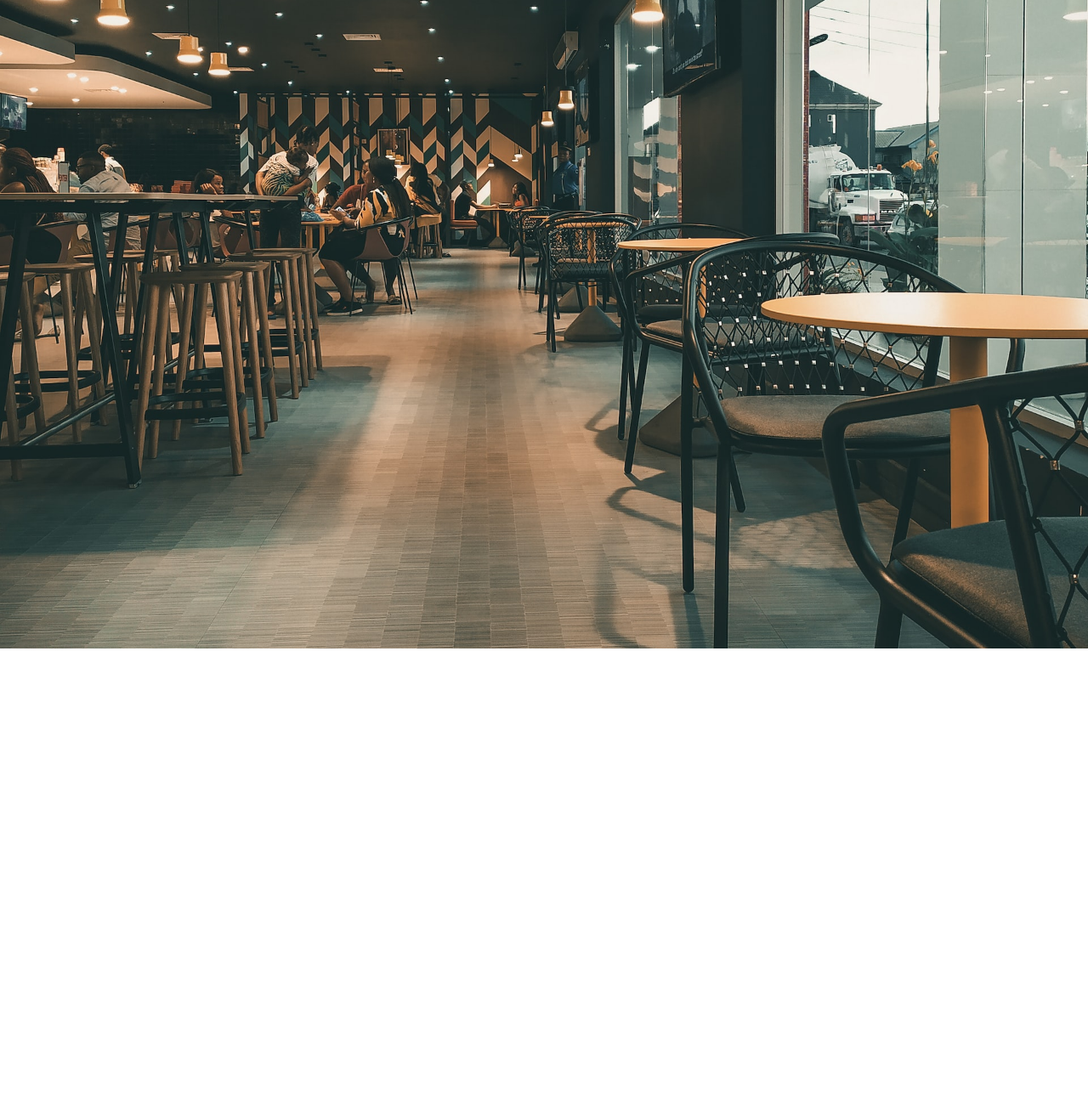
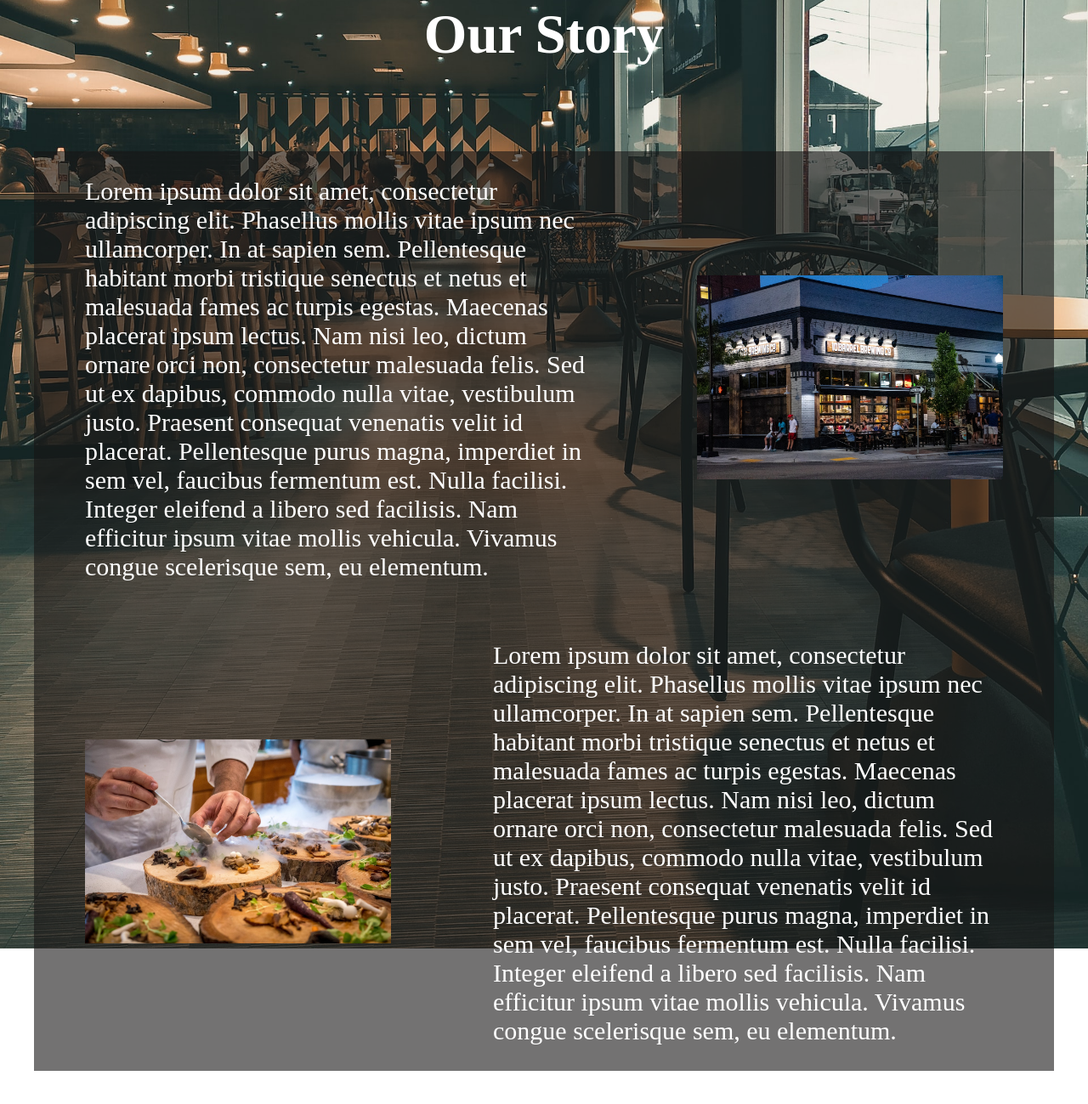
Before and after one commit to Ryanj24/Restaurant-Page, a website built with webpack: page dist/index.html in a window 1280 px wide. Shown: the part 137-1436 px from the top of the page at 85% size. Before the commit the page ends 900 px from the top, so only its background shows below. Built offline with nearby package versions, Linux system fonts and the light colour scheme.

Commit message:
Added about page and styled

```diff
--- a/src/about.js
+++ b/src/about.js
@@ -2,16 +2,75 @@ import './styles/index.css'
 import { navFunction } from './navbar.js'
 import { clearFunction } from './clearFunction.js'
 import bgImg from './assets/images/main-bg.jpg';
+import exteriorPicture from './assets/images/exterior.jpg';
+import hands from './assets/images/chefHands.jpg';
 
 const aboutFunction = () => {
+
+    // Set the navbar at the top of the page
     navFunction();
+
+    // Clear any previous content on the page to load the about page content
     clearFunction();
 
+    // Set background
     document.body.style.backgroundImage = `url(${bgImg})`;
+
+    // Get the content div from the DOM
     const content = document.getElementById('content');
 
+    // Create container to house about page content and assign class about-main-container
     const mainContainer = document.createElement('div');
-    mainContainer.innerHTML = "Hello World";
+    mainContainer.classList.add('about-main-container');
+
+    // Create Header
+    const aboutHeader = document.createElement('h1');
+    aboutHeader.textContent = "Our Story";
+    mainContainer.appendChild(aboutHeader);
+
+    const infoSection = document.createElement('section');
+    infoSection.classList.add('info-section');
+
+    const group1 = document.createElement('div');
+    group1.classList.add('group1');
+    const group2 = document.createElement('div');
+    group2.classList.add('group2');
+
+
+    const group1Info = document.createElement('div');
+    group1Info.innerHTML = "Lorem ipsum dolor sit amet, consectetur adipiscing elit. Phasellus mollis vitae ipsum nec ullamcorper. In at sapien sem. Pellentesque habitant morbi tristique senectus et netus et malesuada fames ac turpis egestas. Maecenas placerat ipsum lectus. Nam nisi leo, dictum ornare orci non, consectetur malesuada felis. Sed ut ex dapibus, commodo nulla vitae, vestibulum justo. Praesent consequat venenatis velit id placerat. Pellentesque purus magna, imperdiet in sem vel, faucibus fermentum est. Nulla facilisi. Integer eleifend a libero sed facilisis. Nam efficitur ipsum vitae mollis vehicula. Vivamus congue scelerisque sem, eu elementum.";
+    group1Info.classList.add('info');
+    group1.appendChild(group1Info);
+
+    const group1PictureDiv = document.createElement('div');
+    group1PictureDiv.classList.add('picture-div');
+    const group1Picture = document.createElement('img');
+    group1Picture.src = exteriorPicture;
+    group1PictureDiv.appendChild(group1Picture);
+    group1.appendChild(group1PictureDiv);
+
+
+
+    const group2PictureDiv = document.createElement('div');
+    group2PictureDiv.classList.add('picture-div');
+    const group2Picture = document.createElement('img');
+    group2Picture.src = hands;
+    group2PictureDiv.appendChild(group2Picture);
+    group2.appendChild(group2PictureDiv);
+
+    const group2Info = document.createElement('div');
+    group2Info.innerHTML = "Lorem ipsum dolor sit amet, consectetur adipiscing elit. Phasellus mollis vitae ipsum nec ullamcorper. In at sapien sem. Pellentesque habitant morbi tristique senectus et netus et malesuada fames ac turpis egestas. Maecenas placerat ipsum lectus. Nam nisi leo, dictum ornare orci non, consectetur malesuada felis. Sed ut ex dapibus, commodo nulla vitae, vestibulum justo. Praesent consequat venenatis velit id placerat. Pellentesque purus magna, imperdiet in sem vel, faucibus fermentum est. Nulla facilisi. Integer eleifend a libero sed facilisis. Nam efficitur ipsum vitae mollis vehicula. Vivamus congue scelerisque sem, eu elementum.";
+    group2Info.classList.add('info');
+    group2.appendChild(group2Info);
+
+
+
+
+    infoSection.appendChild(group1);
+    infoSection.appendChild(group2);
+    mainContainer.appendChild(infoSection);
+
+
 
     content.appendChild(mainContainer);
 }
--- a/src/home.js
+++ b/src/home.js
@@ -8,6 +8,7 @@ const homeFunction = () => {
     // Call navFunction to set the navbar at the top of the page
     navFunction();
 
+    // Clear the previous content on the page to load the home page content
     clearFunction();
 
     // Get the content container from the HTML page & set the background image
--- a/src/styles/index.css
+++ b/src/styles/index.css
@@ -23,15 +23,16 @@ a:hover {
 }
 
 #content {
-    height: 100%;
     display: flex;
     justify-content: center;
+    /*background-color: red;*/
     /*
     background-size: cover;
     background-repeat: no-repeat;
     background-position: 50% 50%;*/
     position: relative;
     top: 100px;
+    padding: 20px;
 }
 
 .navbar {
@@ -43,6 +44,7 @@ a:hover {
     padding: 15px 30px;
     background-color: rgba(22, 21, 21, 0.6);
     width: 100%;
+    z-index: 10;
 }
 
 .navbar > h1 {
@@ -86,3 +88,70 @@ a:hover {
     font-size: 45px;
     font-style: italic;
 }
+
+.about-main-container {
+    display: flex;
+    flex-direction: column;
+    align-items: center;
+    /*background-color: aqua;*/
+    width: 100%;
+    padding: 20px;
+    height: fit-content;
+}
+
+.about-main-container > h1 {
+    font-size: 65px;
+    margin-bottom: 100px;
+}
+
+.about-main-container .info-section {
+    display: flex;
+    flex-direction: column;
+    align-items: center;
+    width: 100%;
+    background-color: rgba(22, 21, 21, 0.6);
+    padding: 30px 0;
+}
+
+.about-main-container .info-section .group1 {
+    display: flex;
+    justify-content: space-around;
+    align-items: center;
+    margin-bottom: 70px;
+}
+
+
+.about-main-container .info-section .group1 .info {
+    width: 50%;
+    font-size: 30px;
+}
+
+.about-main-container .info-section .group1 .picture-div {
+    width: 30%;
+}
+
+.about-main-container .info-section .group1 img {
+    height: auto;
+    max-width: 100%;
+}
+
+.about-main-container .info-section .group2 {
+    display: flex;
+    justify-content: space-around;
+    align-items: center;
+}
+
+
+.about-main-container .info-section .group2 .info {
+    width: 50%;
+    font-size: 30px;
+}
+
+.about-main-container .info-section .group2 .picture-div {
+    width: 30%;
+}
+
+.about-main-container .info-section .group2 img {
+    height: auto;
+    max-width: 100%;
+}
```
Also changed, not shown: src/assets/images/chefHands.jpg (added), src/assets/images/exterior.jpg (added).
